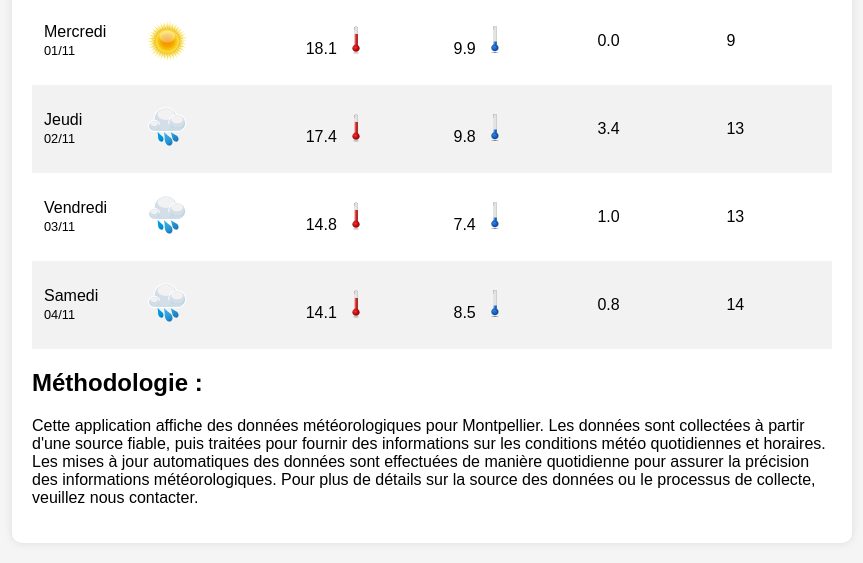
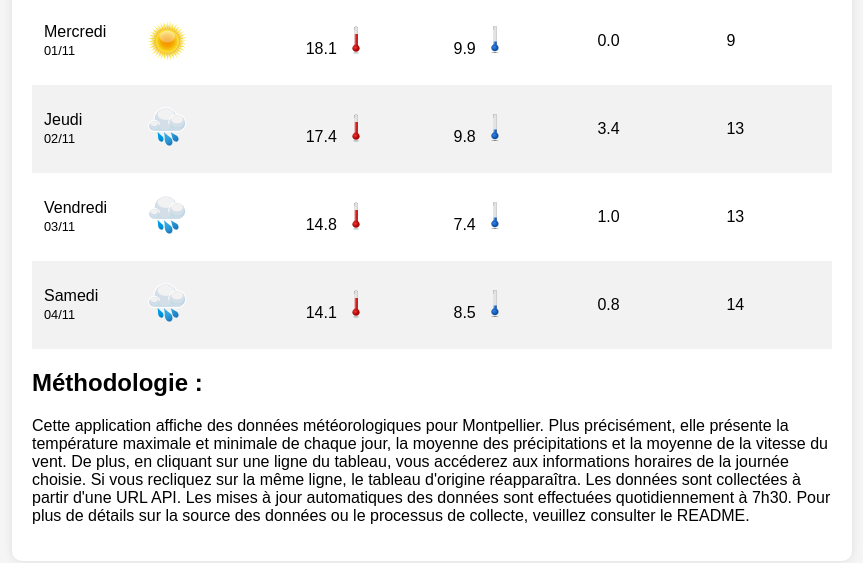
Before and after one commit to TristanRivaldi/meteo, a plain HTML site: page index.html in a window 1280 px wide. Shown: the part 145-708 px from the top of the page, without its empty margins (208-1071 px from the left). Drawn offline with Linux system fonts and the light colour scheme.

Commit message:
Update index.html

```diff
--- a/index.html
+++ b/index.html
@@ -94,7 +94,7 @@
     <div id="methodology-description">
       <h2>Méthodologie :</h2>
       <p>
-        Cette application affiche des données météorologiques pour Montpellier. Les données sont collectées à partir d'une source fiable, puis traitées pour fournir des informations sur les conditions météo quotidiennes et horaires. Les mises à jour automatiques des données sont effectuées de manière quotidienne pour assurer la précision des informations météorologiques. Pour plus de détails sur la source des données ou le processus de collecte, veuillez nous contacter.
+        Cette application affiche des données météorologiques pour Montpellier. Plus précisément, elle présente la température maximale et minimale de chaque jour, la moyenne des précipitations et la moyenne de la vitesse du vent. De plus, en cliquant sur une ligne du tableau, vous accéderez aux informations horaires de la journée choisie. Si vous recliquez sur la même ligne, le tableau d'origine réapparaîtra. Les données sont collectées à partir d'une URL API. Les mises à jour automatiques des données sont effectuées quotidiennement à 7h30. Pour plus de détails sur la source des données ou le processus de collecte, veuillez consulter le README.
 
       </p>
     </div>
```
